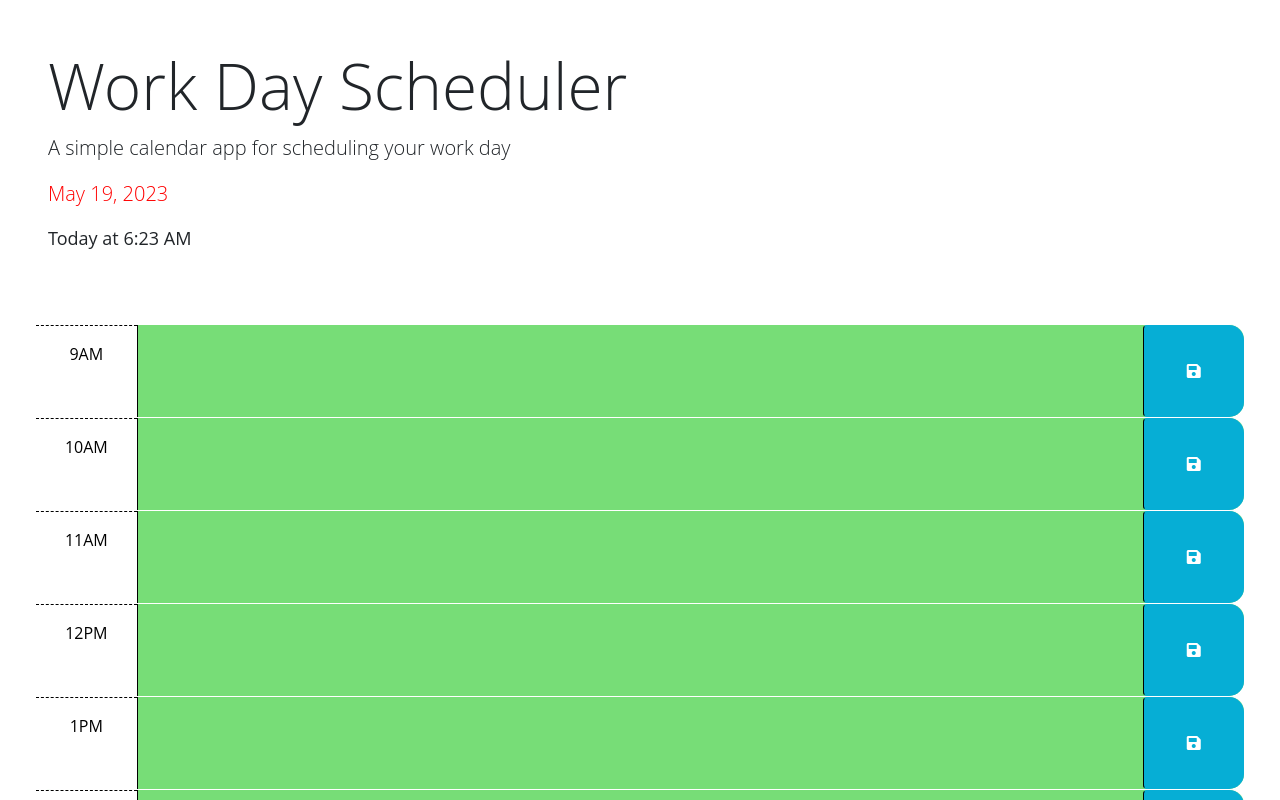
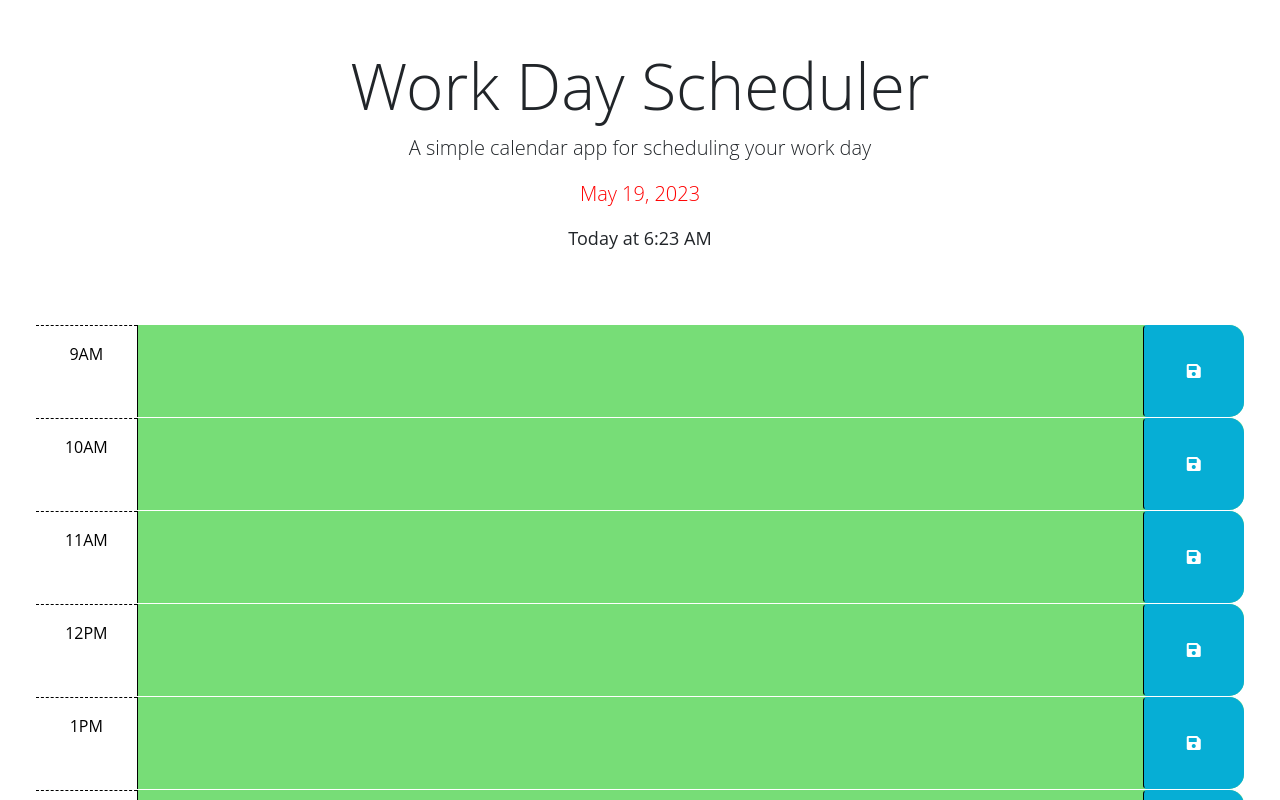
Before and after one commit to hexd9/Module5-Calendar, a plain HTML site: page index.html in a window 1280 px wide. Shown: the top 800 px of the page. Drawn offline with nearby package versions, Linux system fonts and the light colour scheme.

Commit message:
centered the header

```diff
--- a/assets/css/style.css
+++ b/assets/css/style.css
@@ -1,5 +1,5 @@
 body {
-  font-family: 'Open Sans', sans-serif;
+  font-family: "Open Sans", sans-serif;
   font-size: 16px;
 }
 
@@ -57,3 +57,10 @@ textarea {
   font-size: 20px;
   transition: all 0.3s ease-in-out;
 }
+header {
+  display: flex;
+  flex-direction: column;
+  align-items: center;
+  justify-content: center;
+  /* height: 20vh;  */
+}
--- a/assets/js/script.js
+++ b/assets/js/script.js
@@ -25,6 +25,7 @@ currentDay.text(dayjs().format("MMMM DD, YYYY"));
 var currentTime = $("#currentTime");
 currentTime.text(dayjs().format("[Today at] h:mm A"));
 
+
 // Locale storage
 $("#hour-09").children("textarea").val(localStorage.getItem("hour-09"));
 $("#hour-10").children("textarea").val(localStorage.getItem("hour-10"));
```
